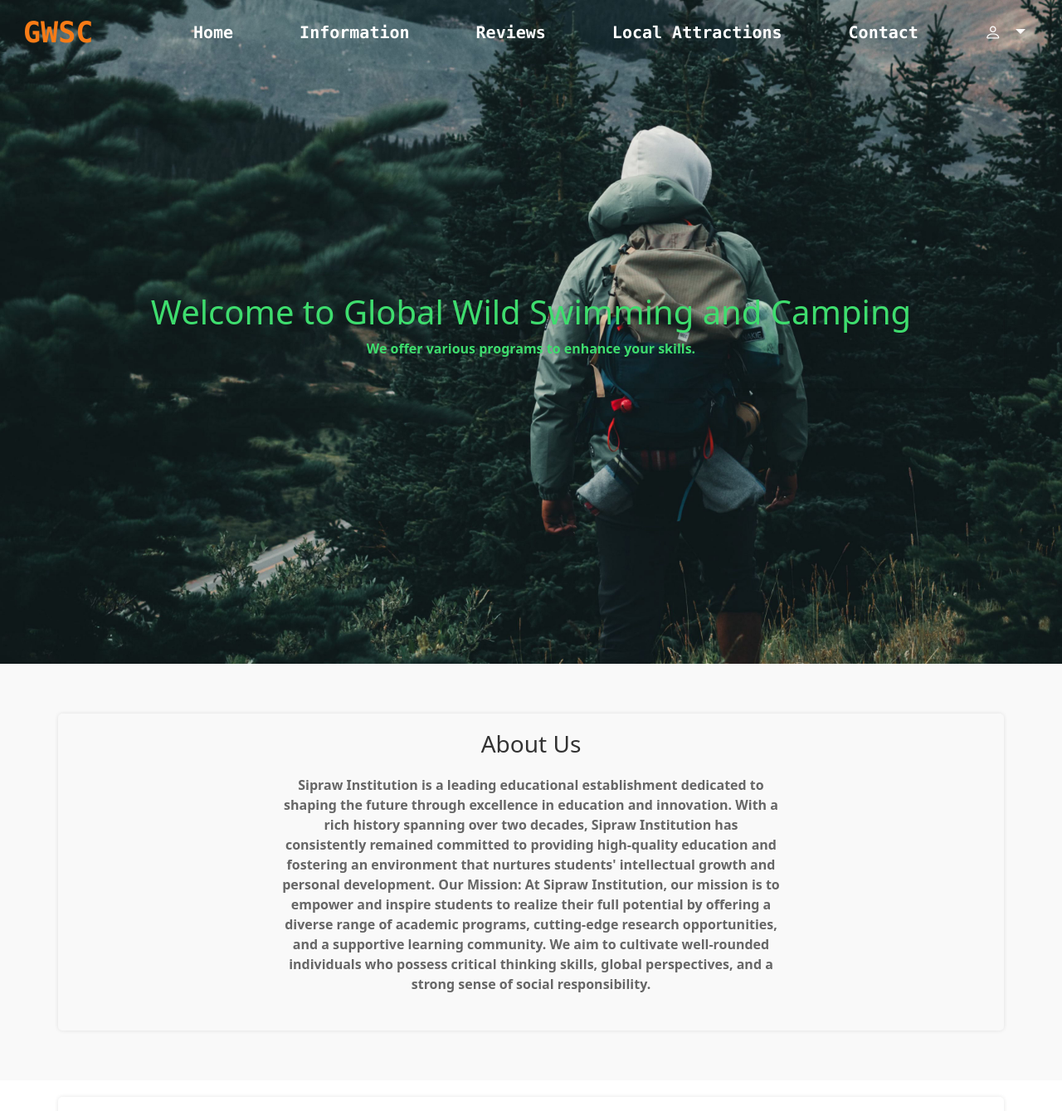
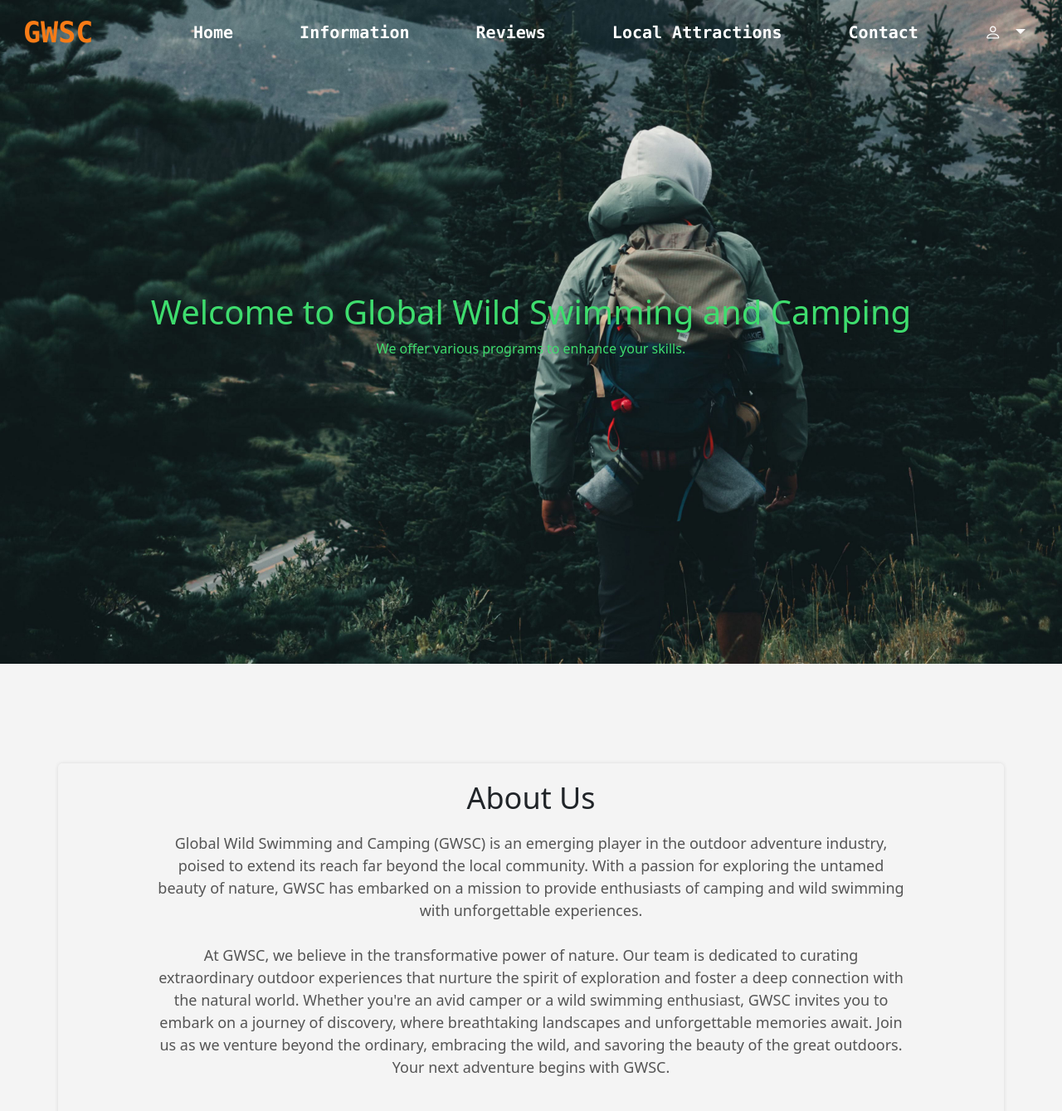
Before and after one commit to Prabha-99/GWSC_Fiverr, a PHP site: page / in a window 1280 px wide. Shown: the top 1339 px of the page at 83% size. Run offline with PHP 8.4, Linux system fonts and the light colour scheme; data that the repository does not hold is empty; some libraries are stand-ins or nearby versions.

Commit message:
Did some modifications

```diff
--- a/CSS/styles.css
+++ b/CSS/styles.css
@@ -75,6 +75,12 @@ body, h1, h2, h3, p, ul, li {
     font-family: Arial, sans-serif;
   }
 
+  body.reviews-background {
+    background-image: url('../ASSETS/pines.jpg');
+    background-size: cover;
+    background-repeat: no-repeat;
+  }
+
   /* Header styles */
   .header {
     background-color: #001f3f; /* Navy Blue */
@@ -117,7 +123,7 @@ body, h1, h2, h3, p, ul, li {
     padding: 20px;
     border-radius: 5px;
     box-shadow: 0 0 5px rgba(0, 0, 0, 0.1);
-    font-weight: bolder;
+    max-width:max-content;
   }
 
   /* Footer styles */
@@ -181,8 +187,26 @@ body, h1, h2, h3, p, ul, li {
   .about-section p {
     font-size: 18px;
     color: #555;
-    max-width: 600px;
+    max-width: 900px;
     margin: 0 auto;
+  }
+
+  /* Customize the why choose section */
+  .why-choose-section {
+    background-color: #fff;
+    padding: 40px;
+  }
+
+  .why-choose-section h2 {
+    font-size: 28px;
+    color: #333;
+  }
+
+  .why-choose-section ul {
+    list-style-type: disc;
+    padding-left: 20px;
+    font-size: 16px;
+    color: #666;
   }
 
   /* Card link styles */
@@ -344,9 +368,3 @@ h2 {
 .local-attractions-card-text {
     font-size: 1rem;
 }
-
-.body.reviews-background {
-  background-image: url('../ASSETS/pines.jpg');
-  background-size: cover;
-  background-repeat: no-repeat;
-}
--- a/SCRIPTS/scroll.js
+++ b/SCRIPTS/scroll.js
@@ -1,6 +1,6 @@
 var navbar = document.getElementById("navbar");
 var brand =document.getElementById("brand");
-  var navbarHeight = 644;
+  var navbarHeight = 244;
 
   window.onscroll = function() {
     if (window.pageYOffset > navbarHeight) {
--- a/index.php
+++ b/index.php
@@ -48,39 +48,6 @@ if (!in_array($page_id, $_SESSION['viewed_pages'])) {
   <link href="https://cdn.jsdelivr.net/npm/bootstrap@5.3.0-alpha1/dist/css/bootstrap.min.css" rel="stylesheet" integrity="sha384-GLhlTQ8iRABdZLl6O3oVMWSktQOp6b7In1Zl3/Jr59b6EGGoI1aFkw7cmDA6j6gD" crossorigin="anonymous">
   <link rel="stylesheet" href="https://cdn.jsdelivr.net/npm/bootstrap-icons@1.10.3/font/bootstrap-icons.css">
   <style>
-    /* Customize the about section */
-    .about-section {
-      background-color: #f9f9f9;
-      padding: 40px;
-    }
-
-    .about-section h2 {
-      font-size: 28px;
-      color: #333;
-    }
-
-    .about-section p {
-      font-size: 16px;
-      color: #666;
-    }
-
-    /* Customize the why choose section */
-    .why-choose-section {
-      background-color: #fff;
-      padding: 40px;
-    }
-
-    .why-choose-section h2 {
-      font-size: 28px;
-      color: #333;
-    }
-
-    .why-choose-section ul {
-      list-style-type: disc;
-      padding-left: 20px;
-      font-size: 16px;
-      color: #666;
-    }
   </style>
 </head>
 <body>
@@ -96,15 +63,19 @@ if (!in_array($page_id, $_SESSION['viewed_pages'])) {
   </section>
 
   <section id="about" class="about-section">
+
   <div class="container">
-    <h2>About Us</h2>
-    <p>Sipraw Institution is a leading educational establishment dedicated to shaping the future through excellence in education and innovation. With a rich history spanning over two decades, Sipraw Institution has consistently remained committed to providing high-quality education and fostering an environment that nurtures students' intellectual growth and personal development.
+  <h2>About Us</h2>
+    <p>
 
-Our Mission:
-At Sipraw Institution, our mission is to empower and inspire students to realize their full potential by offering a diverse range of academic programs, cutting-edge research opportunities, and a supportive learning community. We aim to cultivate well-rounded individuals who possess critical thinking skills, global perspectives, and a strong sense of social responsibility.<br><br>
+Global Wild Swimming and Camping (GWSC) is an emerging player in the outdoor adventure industry, poised to extend its reach far beyond the local community. With a passion for exploring the untamed beauty of nature, GWSC has embarked on a mission to provide enthusiasts of camping and wild swimming with unforgettable experiences.<br><br>
+
+At GWSC, we believe in the transformative power of nature. Our team is dedicated to curating extraordinary outdoor experiences that nurture the spirit of exploration and foster a deep connection with the natural world. Whether you're an avid camper or a wild swimming enthusiast, GWSC invites you to embark on a journey of discovery, where breathtaking landscapes and unforgettable memories await. Join us as we venture beyond the ordinary, embracing the wild, and savoring the beauty of the great outdoors. Your next adventure begins with GWSC.<br><br>
 
 </p>
   </div>
+
+
   </section class="carousel" id="carousel">
       <div class="container">
             <div id="carouselExampleIndicators" class="carousel slide" data-bs-ride="carousel">
@@ -145,74 +116,7 @@ At Sipraw Institution, our mission is to empower and inspire students to realize
 
 
 
-  <section id="programs" class="programs-section">
-  <div class="container">
-    <h2>Programs Offered</h2><br>
-    <div class="row">
-
-    <div class="col-md-4">
-        <a href="CS.php" class="card-link">
-          <div class="card">
-            <img src="assets/CS.png" class="card-img-top" alt="Program 1">
-            <div class="card-body">
-              <h5 class="card-title">Computer Science</h5>
-              <p class="card-text">Explore the world of technology and innovation.</p>
-            </div>
-          </div>
-        </a>
-    </div>
-
-    <div class="col-md-4">
-        <a href="HRM.php" class="card-link">
-          <div class="card">
-            <img src="assets/main.jpg" class="card-img-top" alt="Program 1">
-            <div class="card-body">
-              <h5 class="card-title">Human Resource Management</h5>
-              <p class="card-text">Learn how to manage the Most valuable asset of any Organization. </p>
-            </div>
-          </div>
-        </a>
-    </div>
-
-    <div class="col-md-4">
-        <a href="CP.php" class="card-link">
-          <div class="card">
-            <img src="assets/programming.jpg" class="card-img-top" alt="Program 1">
-            <div class="card-body">
-              <h5 class="card-title">Computer Programming</h5>
-              <p class="card-text">Learn fundametals of Computer Programming</p>
-            </div>
-          </div>
-        </a>
-    </div>
-
-    <div class="col-md-4">
-        <a href="BM.php" class="card-link">
-          <div class="card">
-            <img src="assets/BM.jpg" class="card-img-top" alt="Program 1">
-            <div class="card-body">
-              <h5 class="card-title">Business Management</h5>
-              <p class="card-text">Learn how to improve and develop your own business</p>
-            </div>
-          </div>
-        </a>
-    </div>
-
-    <div class="col-md-4">
-        <a href="BS.php" class="card-link" >
-          <div class="card">
-            <img src="assets/BS.png" class="card-img-top" alt="Program 1">
-            <div class="card-body">
-              <h5 class="card-title">Business Studies</h5>
-              <p class="card-text">Explore the World of Business</p>
-            </div>
-          </div>
-        </a>
-    </div>
-
-    </div>
-  </div>
-</section>
+> -->
 
 <section class="map">
     <div class="container">
```
Also changed, not shown: pitch_availability.php (+4 -5 lines), ASSETS/camping/badlands.jpg (renamed from ASSETS/camping/badlands-national-park.jpg), ASSETS/camping/sawtooth.jpg (renamed from ASSETS/camping/sawtooth-national-forest-idaho.jpg), ASSETS/camping/shenandoah.jpg (renamed from ASSETS/camping/shenandoah-national-park.jpg).
